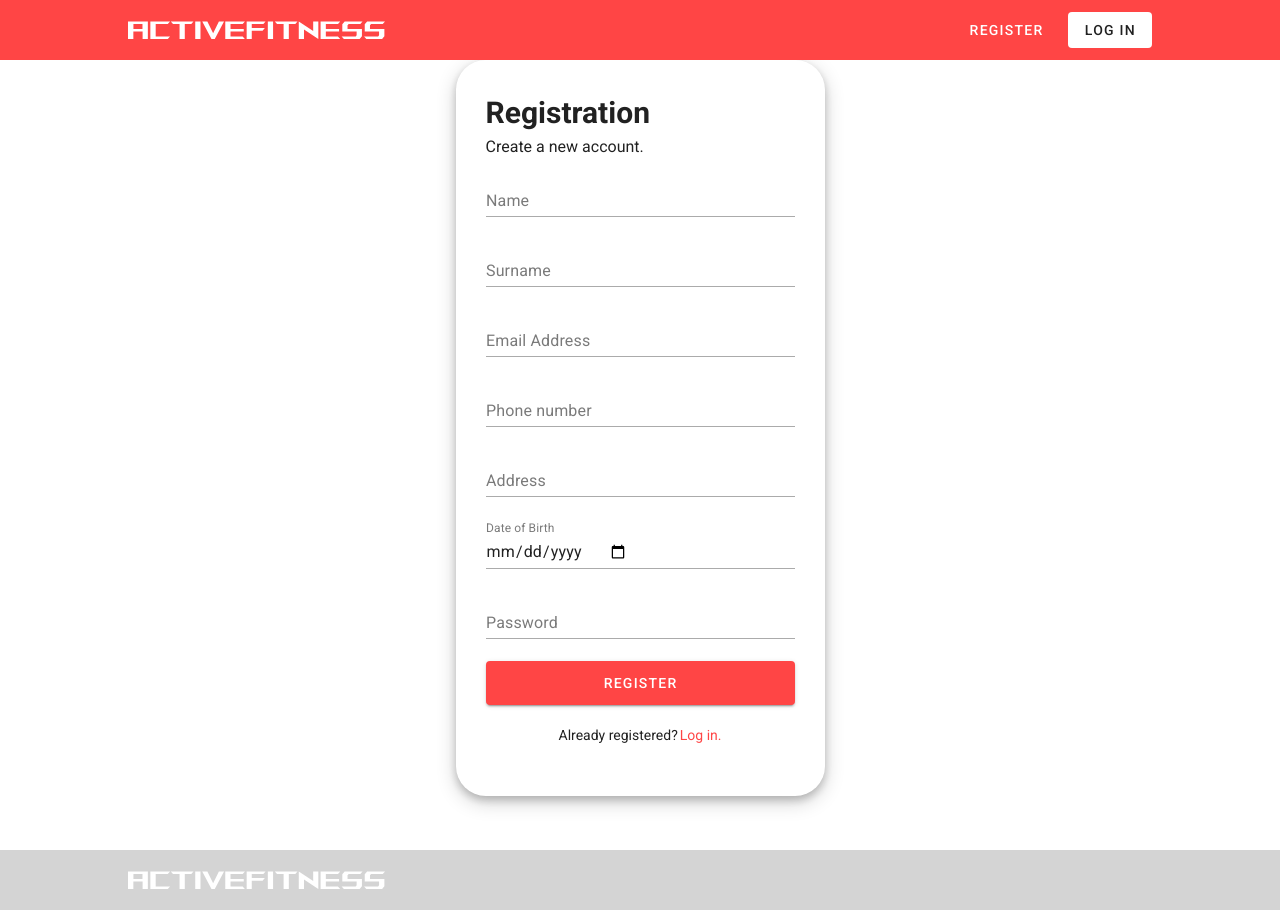
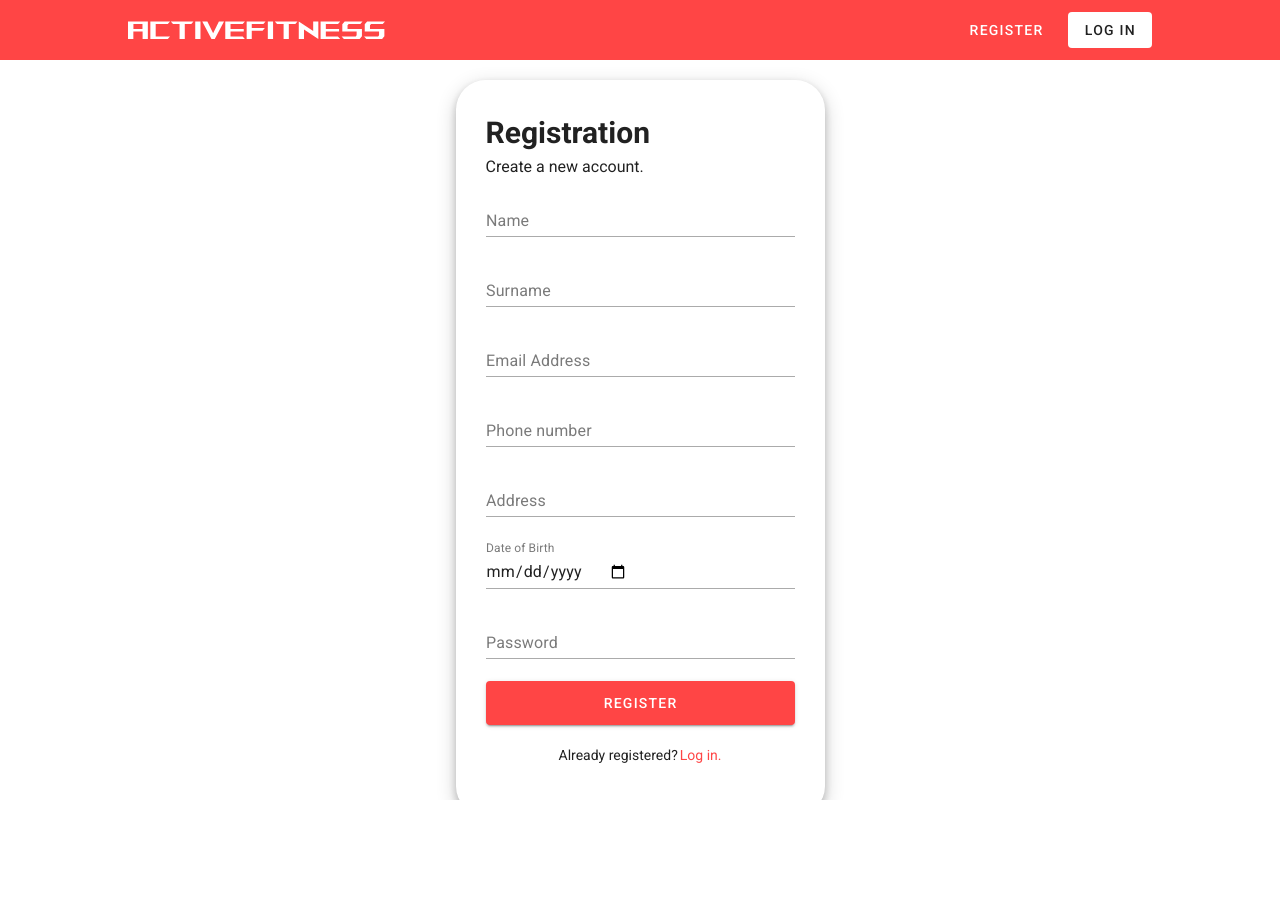
Before and after one commit to ZantixGroup/active-fitness-fe, a Vue app: page /register in a window 1280 px wide. After the commit the page ends 800 px from the top, so only its background shows below. Built offline with nearby package versions, Linux system fonts and the light colour scheme.

Commit message:
feat: auth layout

```diff
--- /dev/null
+++ b/src/layouts/AuthLayout.vue
@@ -0,0 +1,27 @@
+<template>
+  <MainNavigationBar />
+  <div class="content-wrapper">
+    <slot />
+  </div>
+</template>
+
+<script>
+import MainNavigationBar from "@/components/MainNavigationBar";
+
+export default {
+  name: "AuthLayout.vue",
+  components: {
+    MainNavigationBar
+  },
+}
+</script>
+
+<style scoped>
+.content-wrapper {
+  display: flex;
+  justify-content: center;
+  align-items: center;
+  height: 100vh;
+}
+
+</style>
--- a/src/router/index.js
+++ b/src/router/index.js
@@ -12,6 +12,7 @@ import MainLayout from "@/layouts/MainLayout";
 
 // Pages
 import ProfileView from "@/views/ProfileView";
+import AuthLayout from "@/layouts/AuthLayout";
 
 const routes = [
   {
@@ -26,7 +27,7 @@ const routes = [
     path: '/login',
     name: 'login',
     meta: {
-      layout: MainLayout,
+      layout: AuthLayout,
     },
     component: LoginView,
   },
@@ -34,7 +35,7 @@ const routes = [
     path: '/register',
     name: 'register',
     meta: {
-      layout: MainLayout,
+      layout: AuthLayout,
     },
     component: RegisterView,
   },
```
Also changed, not shown: src/helpers/rules.js (added).
